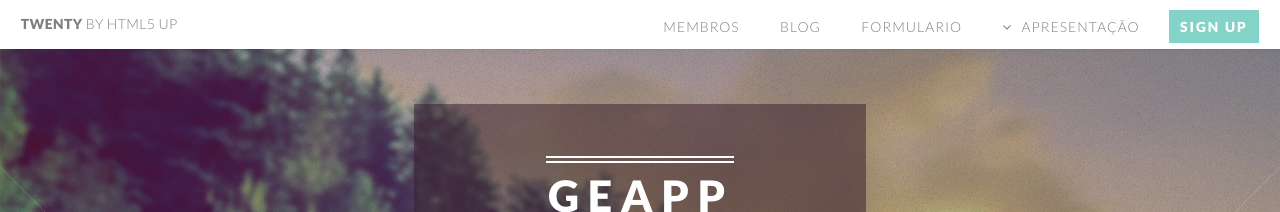
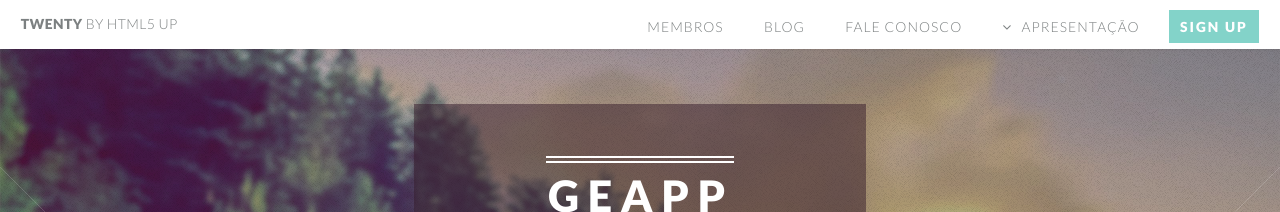
Before and after one commit to econometrick/econometrick.github.io, a Jekyll site: the page built from index.html, in a window 1280 px wide. Shown: the top 212 px of the page. Built offline with Jekyll 4.4.1, drawn with Linux system fonts in a browser that asks for light colours.

Commit message:
Update header.html

```diff
--- a/_includes/header.html
+++ b/_includes/header.html
@@ -4,7 +4,7 @@
 					<ul>
 						<li><a href="/certo.html">Membros</a></li>
                         <li><a href="/blog.html">Blog</a></li>
-			<li><a href="/form.html">formulario</a></li>
+			<li><a href="/form.html">Fale Conosco</a></li>
 						<li class="submenu">
 							<a href="">Apresentação</a>
 							<ul>
```
